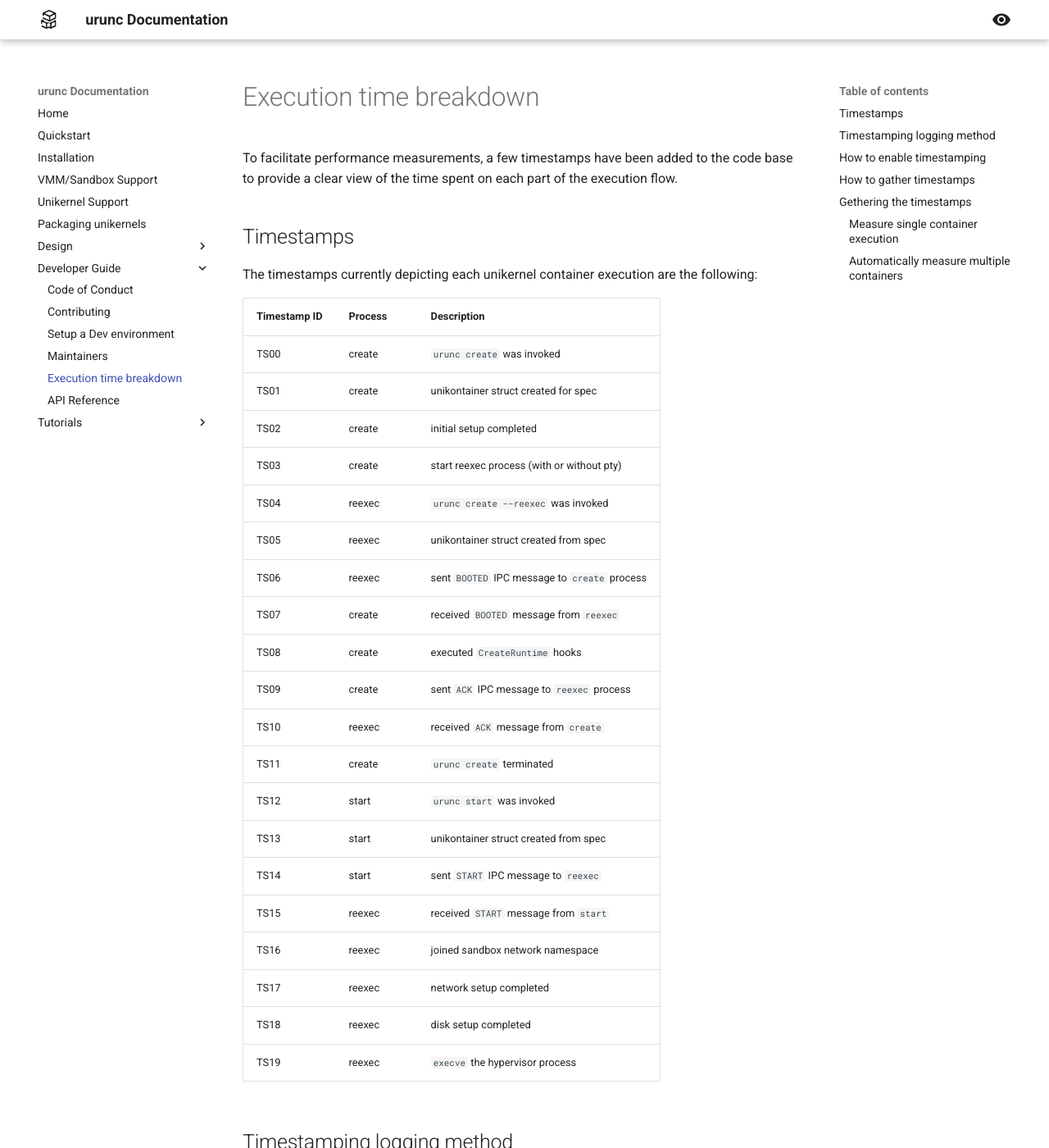
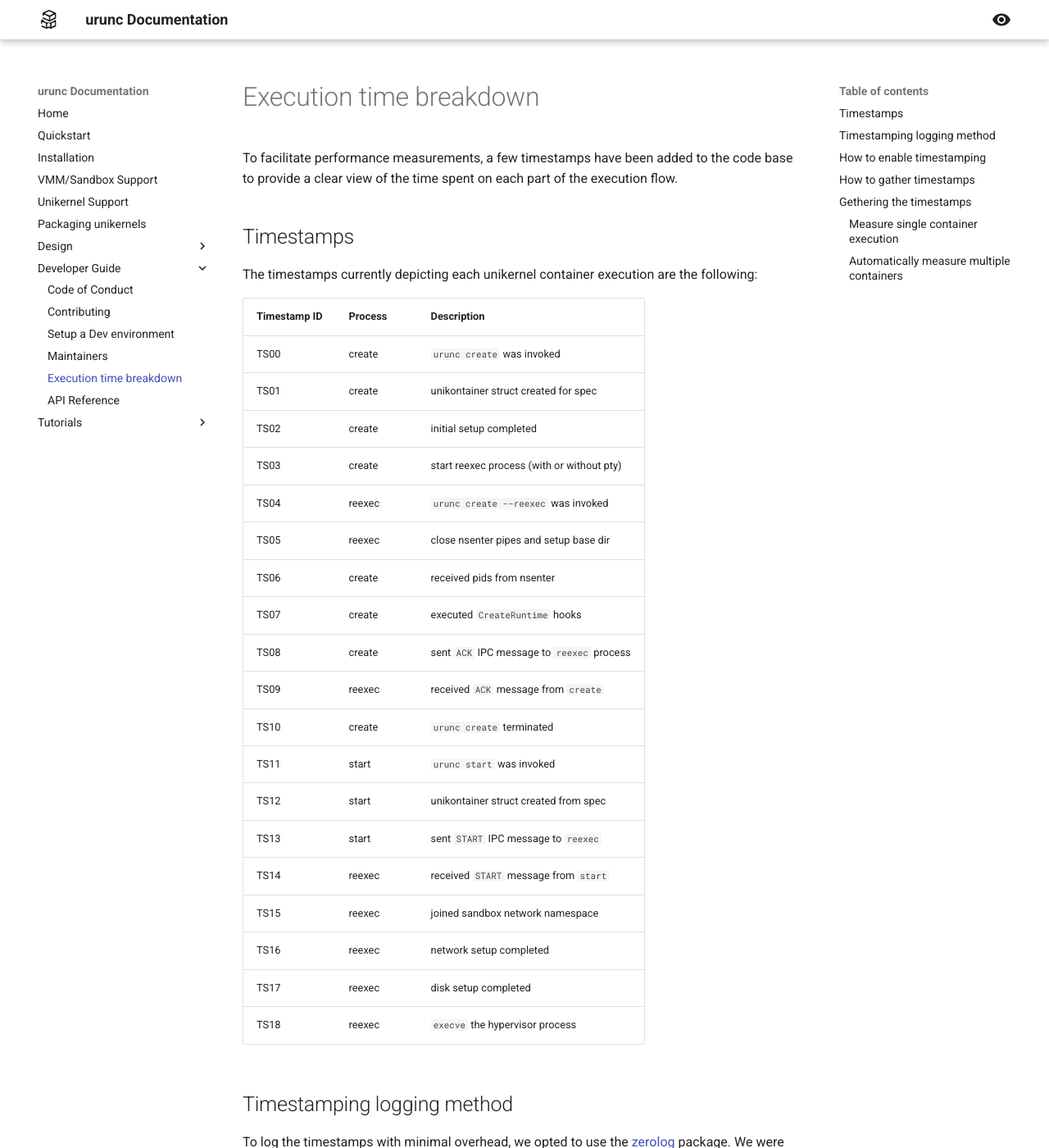
Before and after one commit to nubificus/urunc, an MkDocs documentation site: the page built from docs/developer-guide/timestamps.md, in a window 1280 px wide and 1400 px high. Shown: the whole window at 82% size. Built offline with MkDocs 1.6.1 and Material for MkDocs 9.7.7, drawn with Linux system fonts in a browser that asks for light colours.

Commit message:
fix(ipc): Remove urunc's init socket
We used the init socket in order to let urunc create know that
the reexec process is up and running. However, with the use of nsenter,
we already know that the reexec process is up and running because of the
pids that the nsenter sends back to urunc create. Hence, we can remove
the init socket.

However, we might want to revisit this synchronization scheme, because
the reexec process must read the state file when the urunc create has
updated it with the correct pid (received from nsenter). Therefore, we
are currently waiting for the ack message from urunc create. However,
there might be a race here, because the urunc create tries to write in a
socket that has to be created from reexec. We currently solve this with
send and retry, but a more elegant solution could be explored.

PR: https://github.com/nubificus/urunc/pull/129
Signed-off-by: Charalampos Mainas <cmainas@nubificus.co.uk>
Reviewed-by: Anastassios Nanos <ananos@nubificus.co.uk>
Reviewed-by: Georgios Ntoutsos <gntouts@nubificus.co.uk>
Approved-by: Georgios Ntoutsos <gntouts@nubificus.co.uk>

```diff
--- a/docs/developer-guide/timestamps.md
+++ b/docs/developer-guide/timestamps.md
@@ -17,21 +17,20 @@ The timestamps currently depicting each unikernel container execution are the fo
 | TS02         | create  | initial setup completed                       |
 | TS03         | create  | start reexec process (with or without pty)    |
 | TS04         | reexec  | `urunc create --reexec` was invoked           |
-| TS05         | reexec  | unikontainer struct created from spec         |
-| TS06         | reexec  | sent `BOOTED` IPC message to `create` process |
-| TS07         | create  | received `BOOTED` message from `reexec`       |
-| TS08         | create  | executed `CreateRuntime` hooks                |
-| TS09         | create  | sent `ACK` IPC message to `reexec` process    |
-| TS10         | reexec  | received `ACK` message from `create`          |
-| TS11         | create  | `urunc create` terminated                     |
-| TS12         | start   | `urunc start` was invoked                     |
-| TS13         | start   | unikontainer struct created from spec         |
-| TS14         | start   | sent `START` IPC message to `reexec`          |
-| TS15         | reexec  | received `START` message from `start`         |
-| TS16         | reexec  | joined sandbox network namespace              |
-| TS17         | reexec  | network setup completed                       |
-| TS18         | reexec  | disk setup completed                          |
-| TS19         | reexec  | `execve` the hypervisor process               |
+| TS05         | reexec  | close nsenter pipes and setup base dir        |
+| TS06         | create  | received pids from nsenter                    |
+| TS07         | create  | executed `CreateRuntime` hooks                |
+| TS08         | create  | sent `ACK` IPC message to `reexec` process    |
+| TS09         | reexec  | received `ACK` message from `create`          |
+| TS10         | create  | `urunc create` terminated                     |
+| TS11         | start   | `urunc start` was invoked                     |
+| TS12         | start   | unikontainer struct created from spec         |
+| TS13         | start   | sent `START` IPC message to `reexec`          |
+| TS14         | reexec  | received `START` message from `start`         |
+| TS15         | reexec  | joined sandbox network namespace              |
+| TS16         | reexec  | network setup completed                       |
+| TS17         | reexec  | disk setup completed                          |
+| TS18         | reexec  | `execve` the hypervisor process               |
 
 ## Timestamping logging method
 
```
Also changed, not shown: 5 other files.
